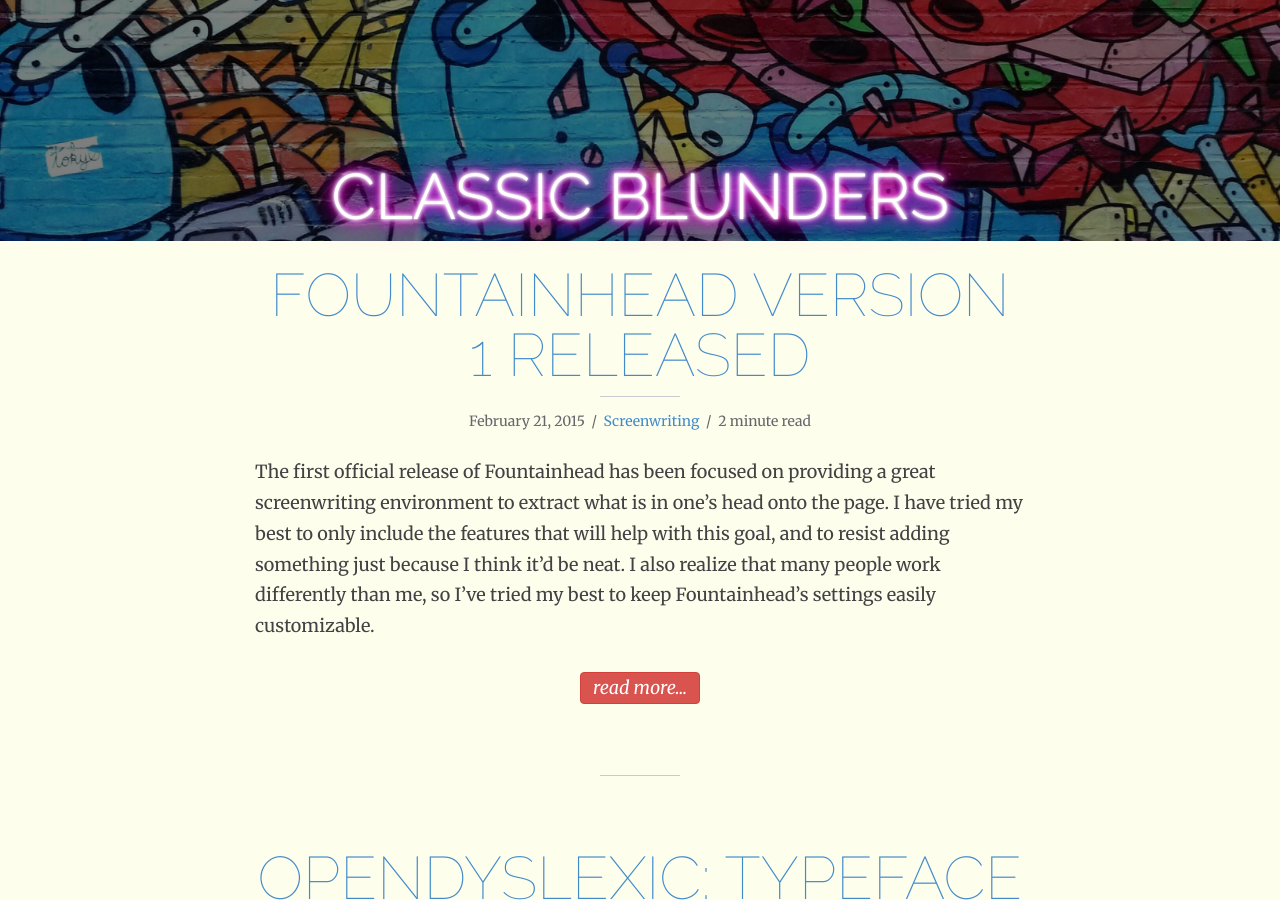
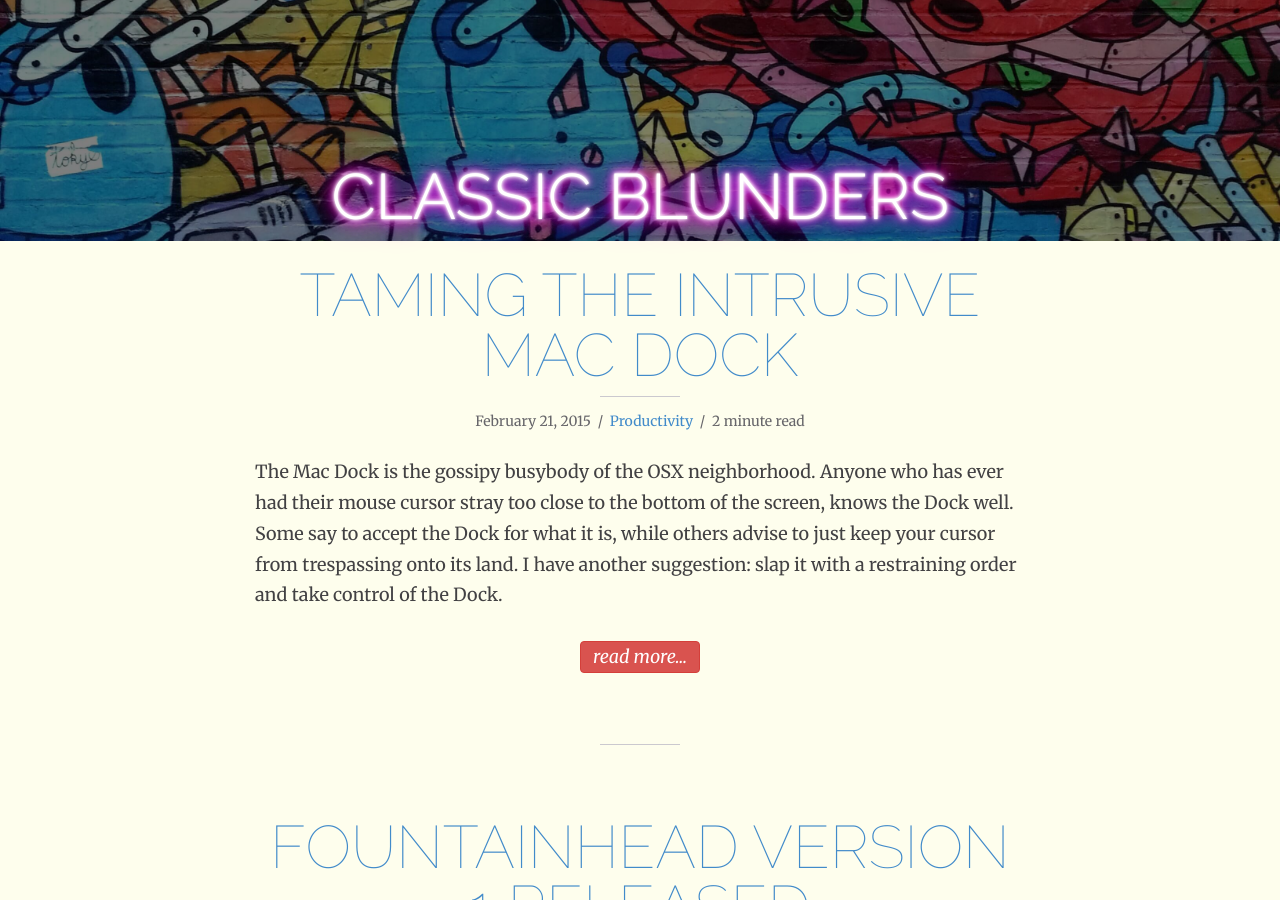
Before and after one commit to classicblunders/classicblunders.github.io, a Jekyll site: the page built from index.html, in a window 1280 px wide and 900 px high, scrolled down 209 px. Built offline with Jekyll 4.4.1, drawn with Linux system fonts in a browser that asks for light colours; nearby versions of some CDN libraries; the list of posts is cut into pages by our own code.

Commit message:
Clean up Signoff, add Twitter handle to About page, and add post on Mac Dock tips.

```diff
--- /dev/null
+++ b/_posts/2015-02-21-taming-the-intrusive-dock.md
@@ -0,0 +1,41 @@
+---
+layout: post
+type:
+title: Taming The Intrusive Mac Dock
+description:
+headline:
+category: productivity
+tags:
+  - mac osx
+imagefeature: gratisography-ryan-mcguire-arm-wrestling.jpg
+comments: true
+mathjax:
+---
+
+The Mac Dock is the gossipy busybody of the OSX neighborhood. Anyone who has ever had their mouse cursor stray too close to the bottom of the screen, knows the Dock well. Some say to accept the Dock for what it is, while others advise to just keep your cursor from trespassing onto its land. I have another suggestion: slap it with a restraining order and take control of the Dock.
+
+If you are completely unfamiliar with the Mac terminal, I suggest you first learn the basics. [Treehouse has a good tutorial for beginners](http://blog.teamtreehouse.com/introduction-to-the-mac-os-x-command-line).
+
+You can delay how long it takes for the Dock to appear by issuing the following terminal command (don't type the `$`):
+
+{% highlight powershell %}
+$ defaults write com.apple.dock autohide-delay -float 1; killall Dock
+{% endhighlight %}
+
+After running this command, your Dock will restart, which will cause any minimized windows to reappear. Don't freak out. Your computer is not possessed. Now the Dock will only appear when you leave the mouse cursor motionless at the bottom of the screen for 1 second. If 1 second is too long, you can use a floating-point number (I currently use 0.5). Experiment with values and pick one that works for you (feel free to pick a value above 1 second as well).
+
+If you want the Dock to go back to its default behavior, just set the delay back to zero:
+
+{% highlight powershell %}
+$ defaults write com.apple.dock autohide-delay -float 0; killall Dock
+{% endhighlight %}
+
+You can also prevent the Dock from automatically hiding. This can be done in `System Preferences > Dock`.
+
+![Dock System Preferences]({{ site.url }}/images/posts/Dock-autohide.png)
+
+Why would you want the Dock to always be present? Combined with a long delay time, you can effectively make the Dock appear on command (a keyboard command that is). In `System Preferences > Keyboard > Shortcuts > Launchpad & Dock` double-click the `Turn Dock Hiding On/Off` keyboard shortcut to change it if you want. I have mine set to `⌃⌥⌘Space` (`⌘Space` is for [Alfred](http://www.alfredapp.com) and `⌥⌘Space` is for Spotlight [I use Spotlight mainly when I want to make a FaceTime or phone call from my Mac]).
+
+![Dock System Preferences]({{ site.url }}/images/posts/Dock-keyboard-shortcut.png)
+
+Got any other productivity tips? Let me know!
```
Also changed, not shown: _includes/signoff.html (+1 -12 lines), _posts/2015-02-21-fountainhead-v1-released.md (+1 -0 lines), about.md (+2 -0 lines), images/LeonEphraim_Attic.jpg (added), images/gratisography-ryan-mcguire-arm-wrestling.jpg (added), images/posts/Dock-autohide.png (added), images/posts/Dock-keyboard-shortcut.png (added).
